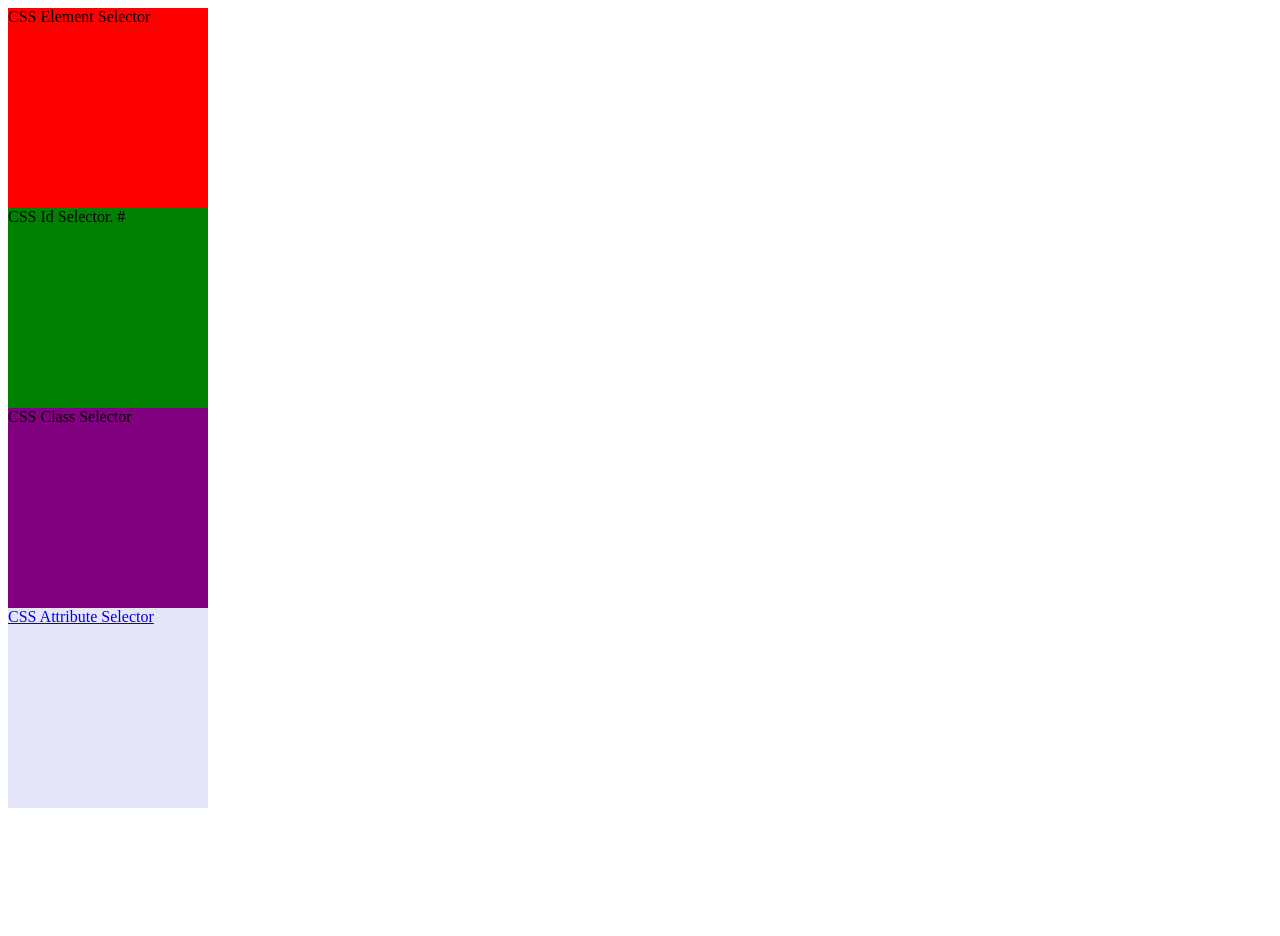
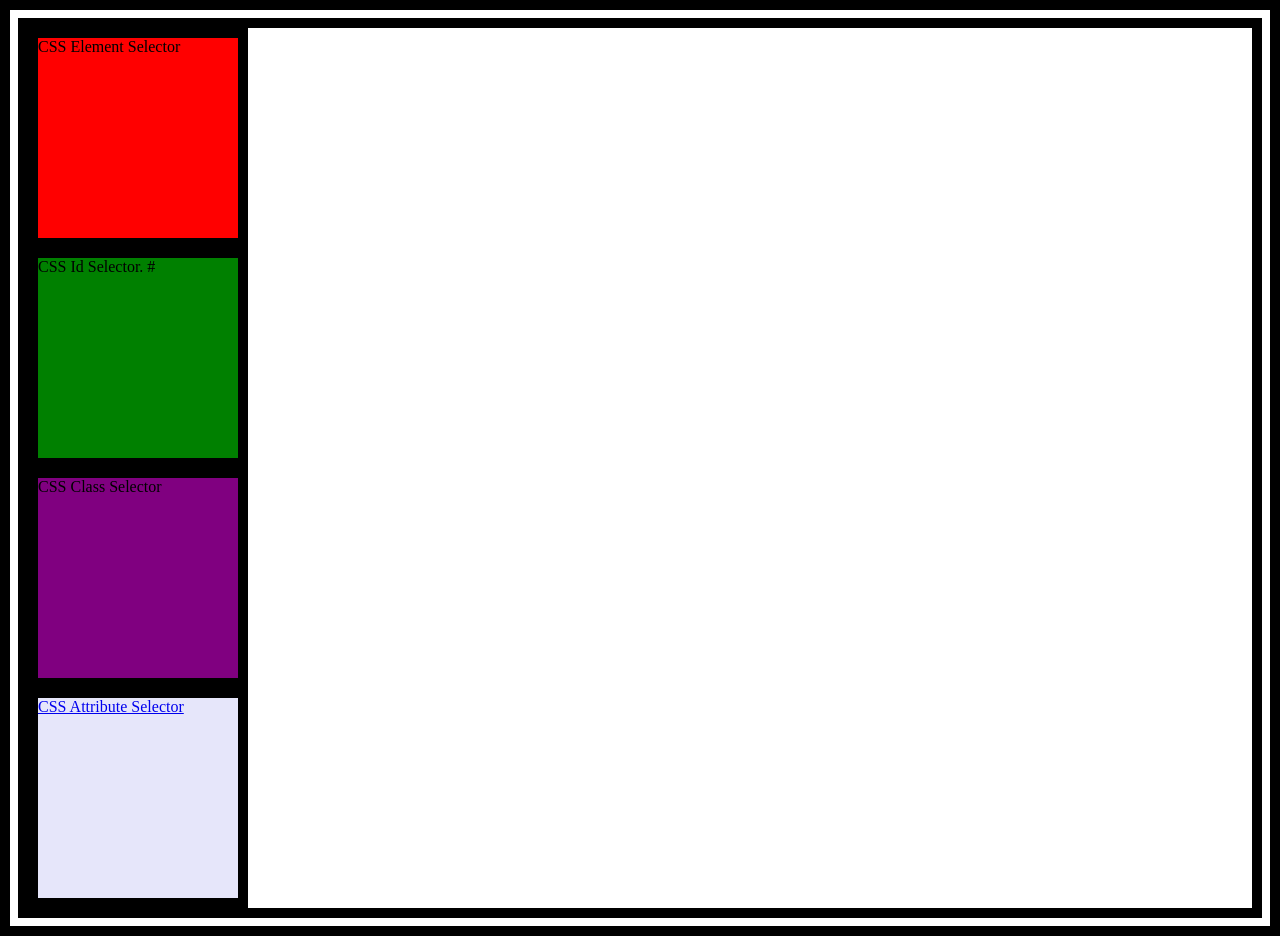
Before and after one commit to jaychauhan811311-ui/selectors, a plain HTML site: page index.html in a window 1280 px wide. Before the commit the page ends 816 px from the top, so only its background shows below. Drawn offline with Linux system fonts and the light colour scheme.

Commit message:
universal selector

```diff
--- a/index.html
+++ b/index.html
@@ -50,6 +50,14 @@
             width:200px;
             height:200px;background-color:lavender;
         }
+        /*universal selector syntax
+        *{
+        property:value;
+        }
+        */
+        *{
+            border:10px solid #000;
+        }
     </style>
 </head>
 <body>
@@ -57,5 +65,6 @@
     <span id="a1">CSS Id Selector. #</span>
     <span class="b1">CSS Class Selector</span>
     <a href="https://www.google.com">CSS Attribute Selector</a>
+
 </body>
 </html>
```
